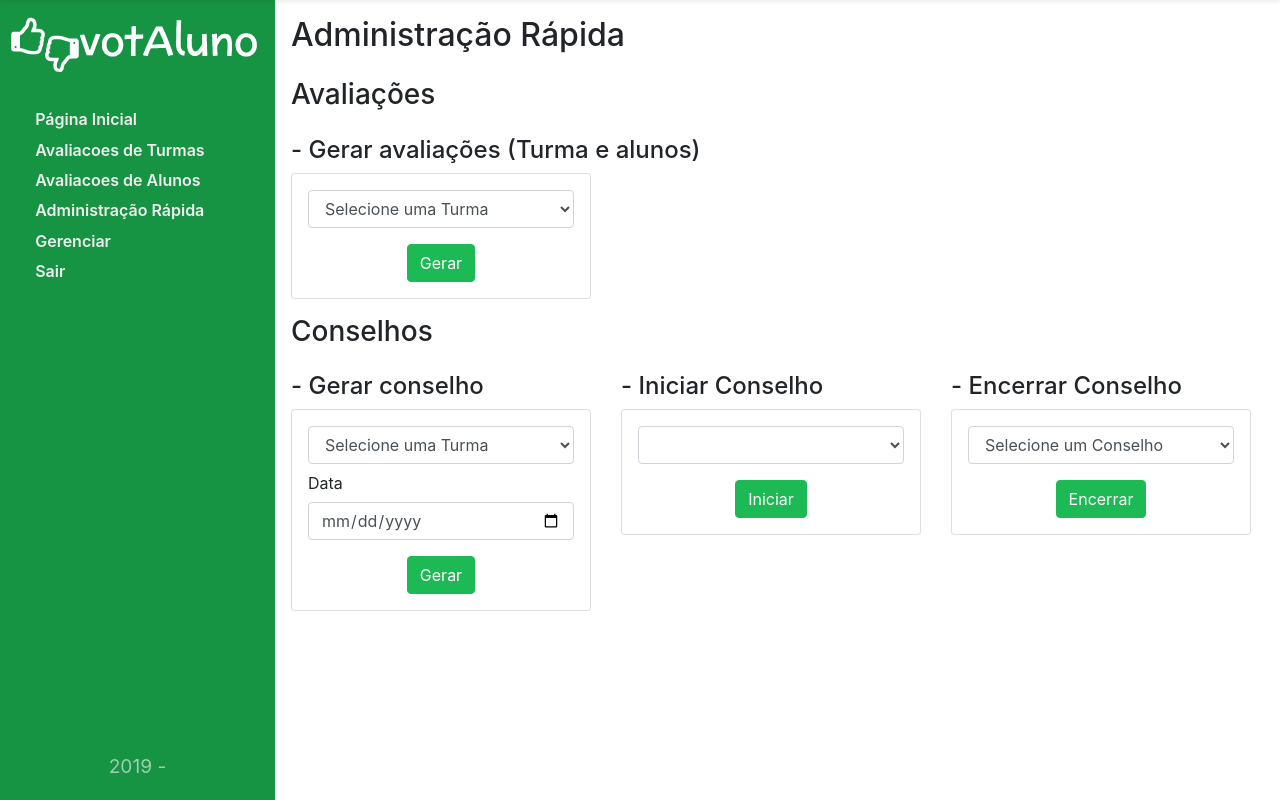
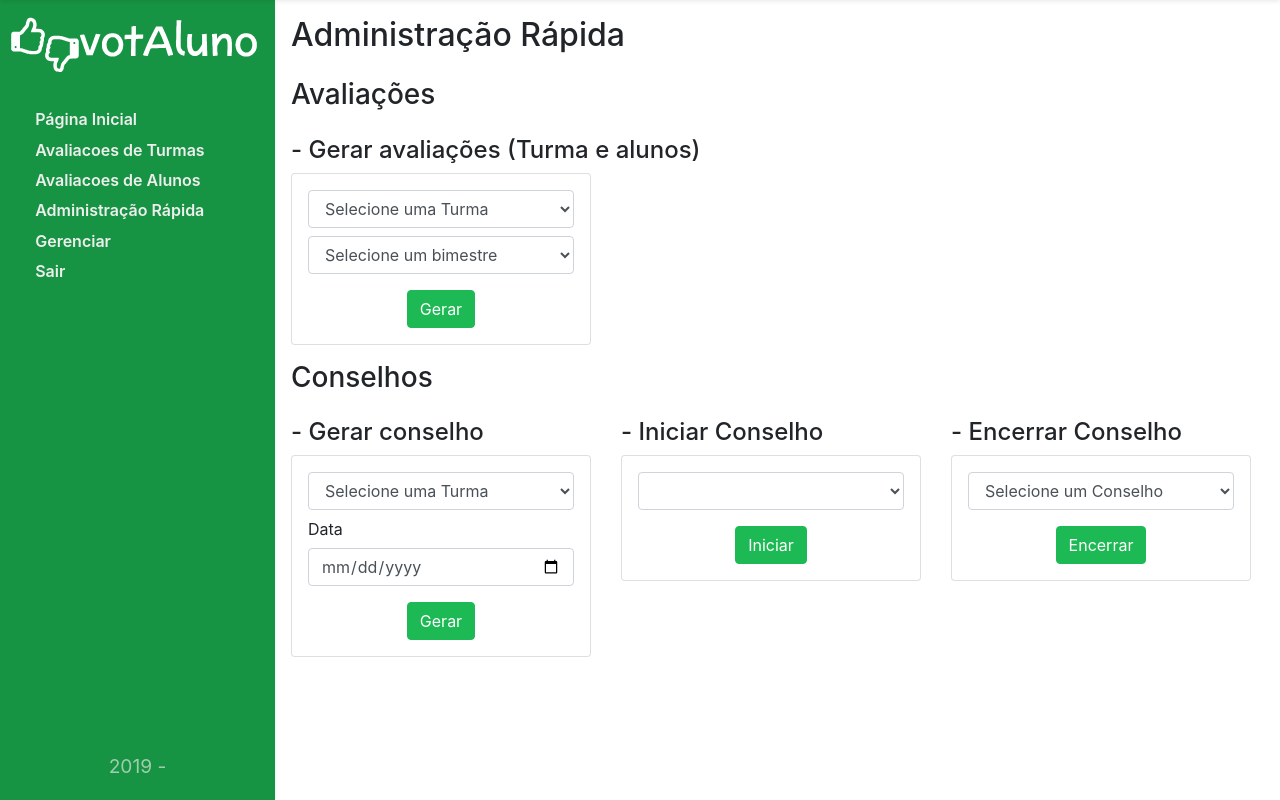
Before and after one commit to JeanSchnorr/votaluno, a Django app: page /Administracao in a window 1280 px wide. Run offline with Django 3.2, Linux system fonts and the light colour scheme; the visitor is signed in with stand-in values (Sample User, id 1); data that the repository does not hold is empty; some libraries are stand-ins or nearby versions.

Commit message:
Gerando avaliações de forma automatizada

```diff
--- a/votaluno/votacoes/templates/administracao.html
+++ b/votaluno/votacoes/templates/administracao.html
@@ -16,6 +16,13 @@
           {% else %}
           <option disabled>Não há turmas disponíveis</option>
           {% endif %}
+        </select>
+        <select class="form-control mt-2" name="bimestre">
+          <option hidden>Selecione um bimestre</option>
+          <option value="1">1</option>
+          <option value="2">2</option>
+          <option value="3">3</option>
+          <option value="4">4</option>
         </select>
         <div class="d-flex justify-content-center mt-3">
           <button class="btn btn-info" type="submit">Gerar</button>
--- a/votaluno/votacoes/views.py
+++ b/votaluno/votacoes/views.py
@@ -3,6 +3,7 @@ from django.http import HttpResponseRedirect
 from django.contrib.auth.models import User
 from .models import Aluno, AvaliacaoTurma, AvaliacaoAluno, Turma, OfertaDisciplina, Conselho,UsuarioConselho, Votacao, Voto
 from django.shortcuts import render, redirect
+from datetime import datetime
 from .avaliacoes import *
 
 @login_required
@@ -64,9 +65,15 @@ def visualizarAvaliacaoTurma(request, avaliacao_id):
 @login_required
 def gerarAvaliacoesTurma(request):
   turma = Turma.objects.get(id=request.POST.get("turma"))
-  ofertaDisciplinas_turma = ofertaDisciplina.objects.filter(turma=turma)
+  bimestre = request.POST.get("bimestre")
+  alunos = Aluno.objects.filter(turma=turma)
+  ofertaDisciplinas_turma = OfertaDisciplina.objects.filter(turma=turma)
   for disciplina in ofertaDisciplinas_turma:
-    avaliacaoTu
+    avaliacaoTurma =  AvaliacaoTurma(oferta_disciplina=disciplina,bimestre=bimestre,ano=int(datetime.now().year))
+    avaliacaoTurma.save()
+  for aluno in alunos:
+    avaliacaoAluno = AvaliacaoAluno(oferta_disciplina=disciplina,aluno=aluno,bimestre=bimestre,ano=int(datetime.now().year))
+    avaliacaoAluno.save()
   return administracao(request)
 
 @login_required
```
Also changed, not shown: 1 other file.
